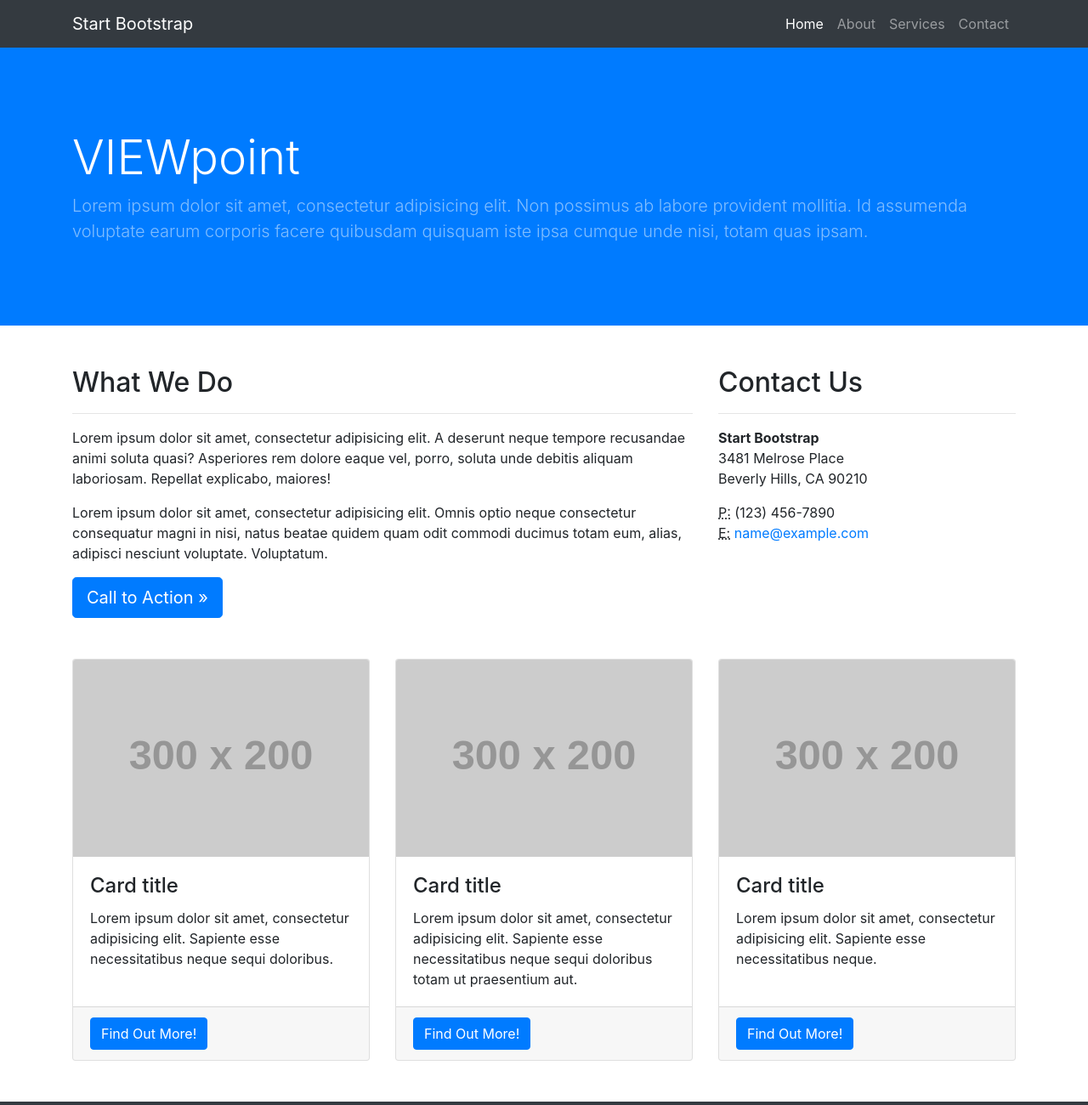
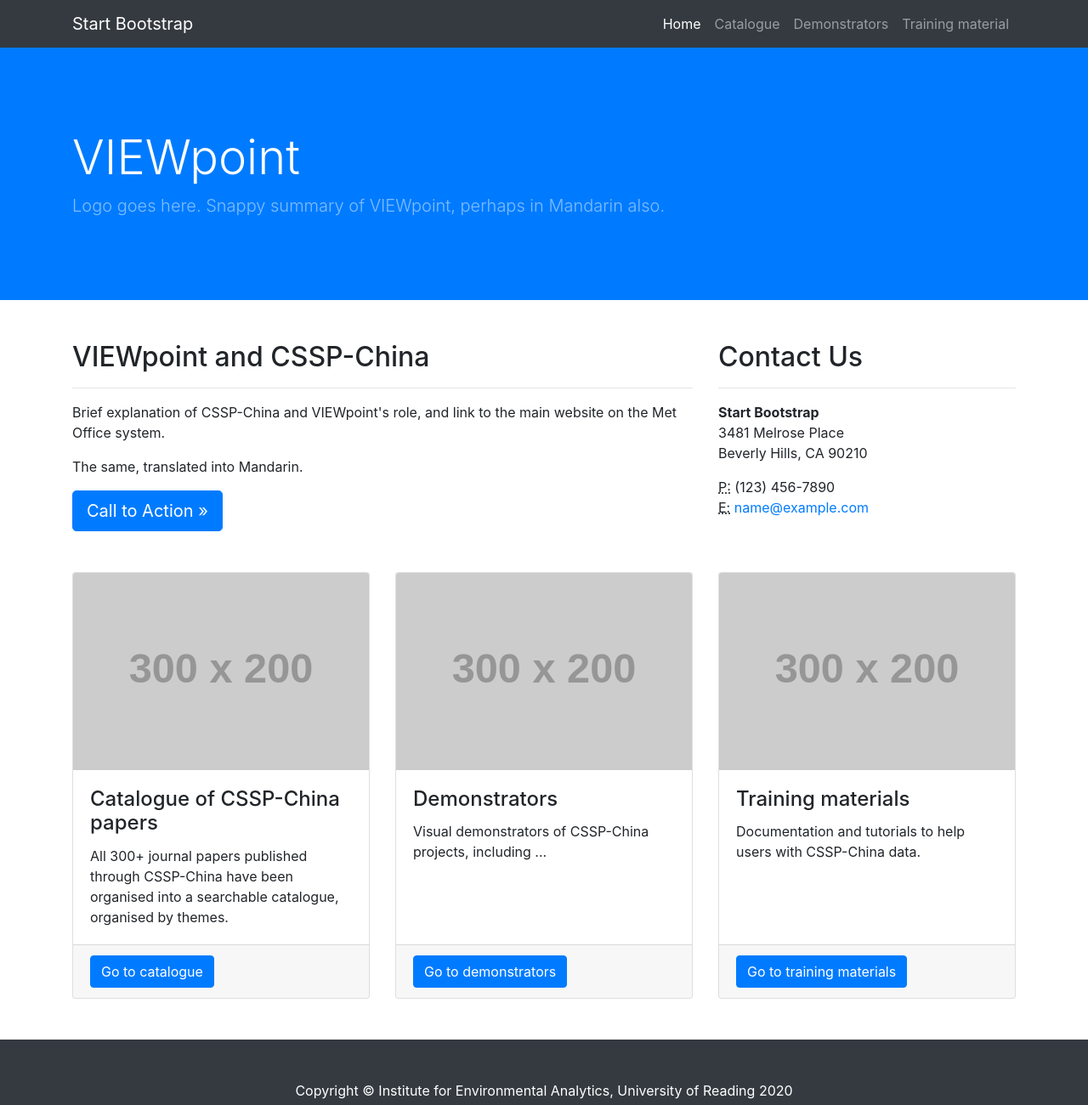
Before and after one commit to jonblower/viewpoint-website-test, a website: page index.html in a window 1280 px wide. Shown: the top 1300 px of the page at 85% size. Drawn offline with Linux system fonts and the light colour scheme; placeholder pictures from the web are drawn by us.

Commit message:
Added placeholder text on front page

```diff
--- a/index.html
+++ b/index.html
@@ -5,10 +5,10 @@
 
   <meta charset="utf-8">
   <meta name="viewport" content="width=device-width, initial-scale=1, shrink-to-fit=no">
-  <meta name="description" content="">
-  <meta name="author" content="">
+  <meta name="description" content="VIEWpoint project portal">
+  <meta name="author" content="Institute for Environmental Analytics, UK">
 
-  <title>Business Frontpage - Start Bootstrap Template</title>
+  <title>The VIEWpoint project</title>
 
   <!-- Bootstrap core CSS -->
   <link href="vendor/bootstrap/css/bootstrap.min.css" rel="stylesheet">
@@ -35,13 +35,13 @@
             </a>
           </li>
           <li class="nav-item">
-            <a class="nav-link" href="#">About</a>
+            <a class="nav-link" href="#">Catalogue</a>
           </li>
           <li class="nav-item">
-            <a class="nav-link" href="#">Services</a>
+            <a class="nav-link" href="#">Demonstrators</a>
           </li>
           <li class="nav-item">
-            <a class="nav-link" href="#">Contact</a>
+            <a class="nav-link" href="#">Training material</a>
           </li>
         </ul>
       </div>
@@ -54,7 +54,7 @@
       <div class="row h-100 align-items-center">
         <div class="col-lg-12">
           <h1 class="display-4 text-white mt-5 mb-2">VIEWpoint</h1>
-          <p class="lead mb-5 text-white-50">Lorem ipsum dolor sit amet, consectetur adipisicing elit. Non possimus ab labore provident mollitia. Id assumenda voluptate earum corporis facere quibusdam quisquam iste ipsa cumque unde nisi, totam quas ipsam.</p>
+          <p class="lead mb-5 text-white-50">Logo goes here. Snappy summary of VIEWpoint, perhaps in Mandarin also.</p>
         </div>
       </div>
     </div>
@@ -65,10 +65,10 @@
 
     <div class="row">
       <div class="col-md-8 mb-5">
-        <h2>What We Do</h2>
+        <h2>VIEWpoint and CSSP-China</h2>
         <hr>
-        <p>Lorem ipsum dolor sit amet, consectetur adipisicing elit. A deserunt neque tempore recusandae animi soluta quasi? Asperiores rem dolore eaque vel, porro, soluta unde debitis aliquam laboriosam. Repellat explicabo, maiores!</p>
-        <p>Lorem ipsum dolor sit amet, consectetur adipisicing elit. Omnis optio neque consectetur consequatur magni in nisi, natus beatae quidem quam odit commodi ducimus totam eum, alias, adipisci nesciunt voluptate. Voluptatum.</p>
+        <p>Brief explanation of CSSP-China and VIEWpoint's role, and link to the main website on the Met Office system.</p>
+        <p>The same, translated into Mandarin.</p>
         <a class="btn btn-primary btn-lg" href="#">Call to Action &raquo;</a>
       </div>
       <div class="col-md-4 mb-5">
@@ -96,11 +96,11 @@
         <div class="card h-100">
           <img class="card-img-top" src="https://placehold.it/300x200" alt="">
           <div class="card-body">
-            <h4 class="card-title">Card title</h4>
-            <p class="card-text">Lorem ipsum dolor sit amet, consectetur adipisicing elit. Sapiente esse necessitatibus neque sequi doloribus.</p>
+            <h4 class="card-title">Catalogue of CSSP-China papers</h4>
+            <p class="card-text">All 300+ journal papers published through CSSP-China have been organised into a searchable catalogue, organised by themes.</p>
           </div>
           <div class="card-footer">
-            <a href="#" class="btn btn-primary">Find Out More!</a>
+            <a href="#" class="btn btn-primary">Go to catalogue</a>
           </div>
         </div>
       </div>
@@ -108,11 +108,11 @@
         <div class="card h-100">
           <img class="card-img-top" src="https://placehold.it/300x200" alt="">
           <div class="card-body">
-            <h4 class="card-title">Card title</h4>
-            <p class="card-text">Lorem ipsum dolor sit amet, consectetur adipisicing elit. Sapiente esse necessitatibus neque sequi doloribus totam ut praesentium aut.</p>
+            <h4 class="card-title">Demonstrators</h4>
+            <p class="card-text">Visual demonstrators of CSSP-China projects, including ...</p>
           </div>
           <div class="card-footer">
-            <a href="#" class="btn btn-primary">Find Out More!</a>
+            <a href="#" class="btn btn-primary">Go to demonstrators</a>
           </div>
         </div>
       </div>
@@ -120,11 +120,11 @@
         <div class="card h-100">
           <img class="card-img-top" src="https://placehold.it/300x200" alt="">
           <div class="card-body">
-            <h4 class="card-title">Card title</h4>
-            <p class="card-text">Lorem ipsum dolor sit amet, consectetur adipisicing elit. Sapiente esse necessitatibus neque.</p>
+            <h4 class="card-title">Training materials</h4>
+            <p class="card-text">Documentation and tutorials to help users with CSSP-China data.</p>
           </div>
           <div class="card-footer">
-            <a href="#" class="btn btn-primary">Find Out More!</a>
+            <a href="#" class="btn btn-primary">Go to training materials</a>
           </div>
         </div>
       </div>
```
